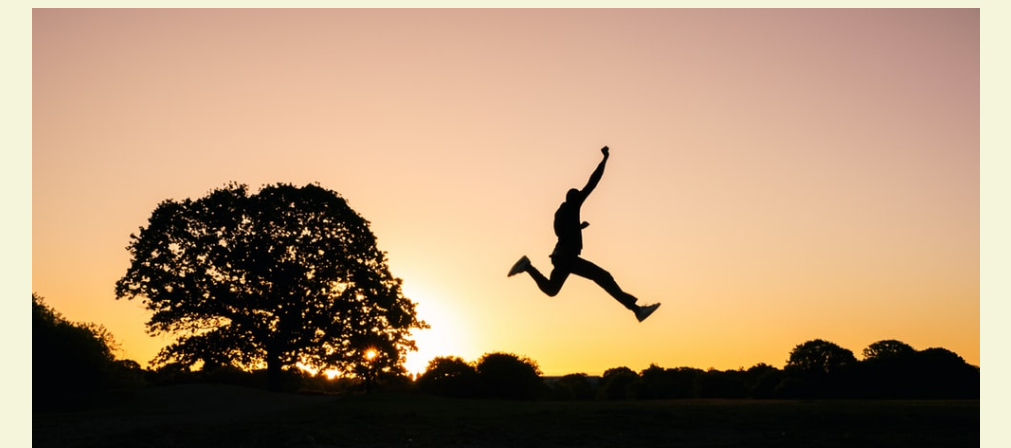
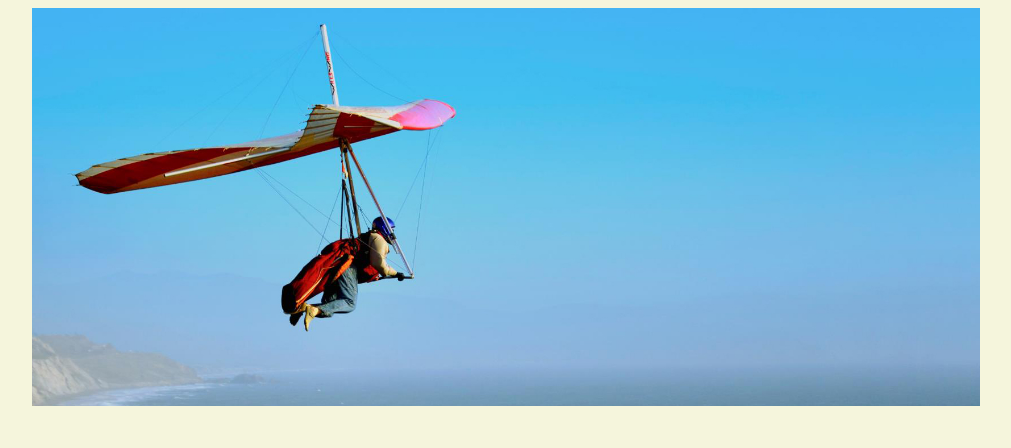
Before and after one commit to bpriya11/bpriya11.github.io, a plain HTML site: page index.html in a window 1280 px wide. Shown: the top 448 px of the page, without its empty margins (134-1145 px from the left). Drawn offline with Linux system fonts and the light colour scheme.

Commit message:
Update index.html

```diff
--- a/index.html
+++ b/index.html
@@ -15,7 +15,7 @@
   </header>
 
   <body>
-    <img src="images/yes.jpg" width="75%" alt='banner'>
+    <img src="images/banner.jpg" width="75%" alt='banner'>
     <h1>Priya Bhowmick's Portal</h1>
     <h2>About Me</h2>
     <p>I am a Python developer and have a work expeirence of six months in a company named Invsto in India.</p>
```
